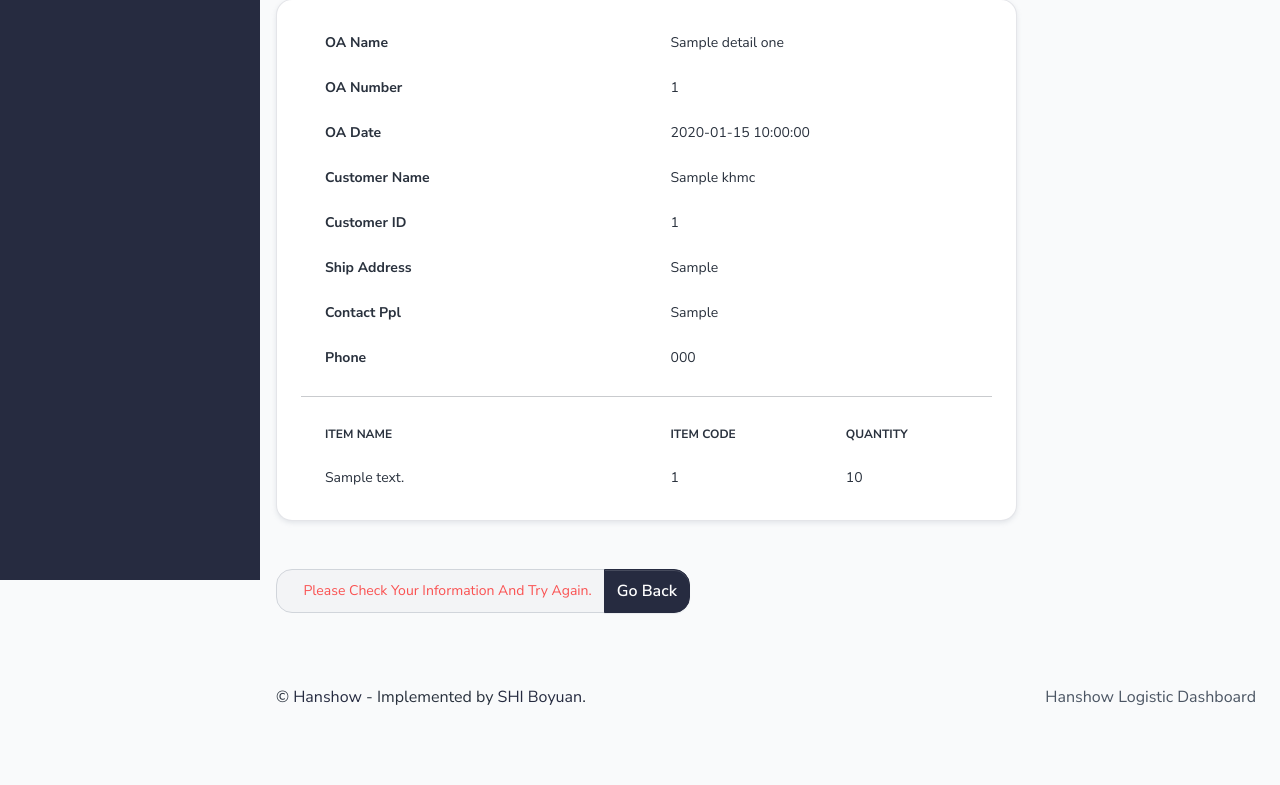
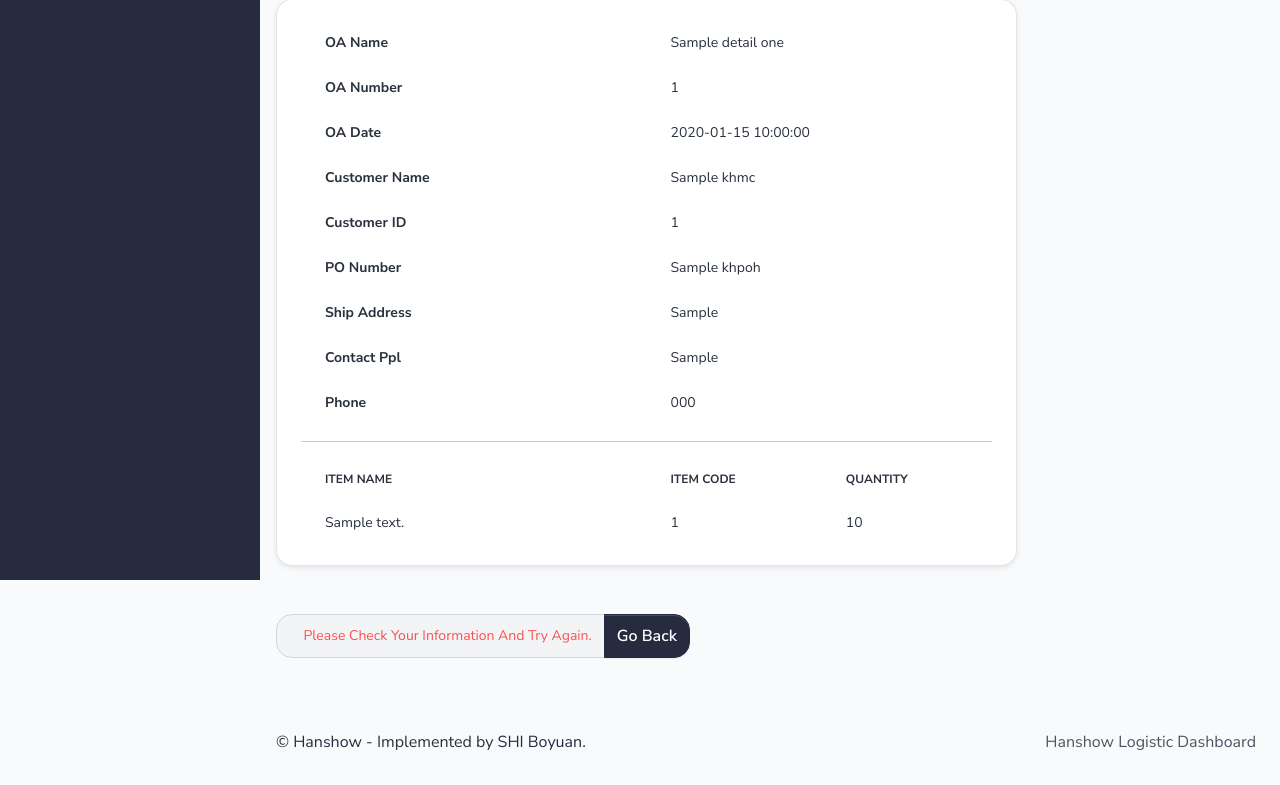
Before and after one commit to Immortalsby/logistic_plat, a Flask app: template app/oa/templates/oa-detail.html in a window 1280 px wide. Shown: the part 220-1005 px from the top of the page. Before the commit the page ends 925 px from the top, so only its background shows below. Run offline with Flask 2, Linux system fonts and the light colour scheme; the template is opened without the code that fills it: most values are stand-ins (such as "Sample title", 1, 10 or a date in 2020); parts of the project's set-up code (start-up, migrations or seed data) failed here and were passed over; some libraries are stand-ins or nearby versions.

Commit message:
add po number

```diff
--- a/app/oa/templates/oa-detail.html
+++ b/app/oa/templates/oa-detail.html
@@ -63,6 +63,10 @@
                         <tr>
                             <td class="border-0"><b>Customer ID</b></td>
                             <td class="border-0"> {{ detail_one.CustID }} </td>
+                        </tr>
+                        <tr>
+                            <td class="border-0"><b>PO Number</b></td>
+                            <td class="border-0"> {{ detail_one.KHPOH }} </td>
                         </tr>
                         <tr>
                             <td class="border-0"><b>Ship Address</b></td>
```
